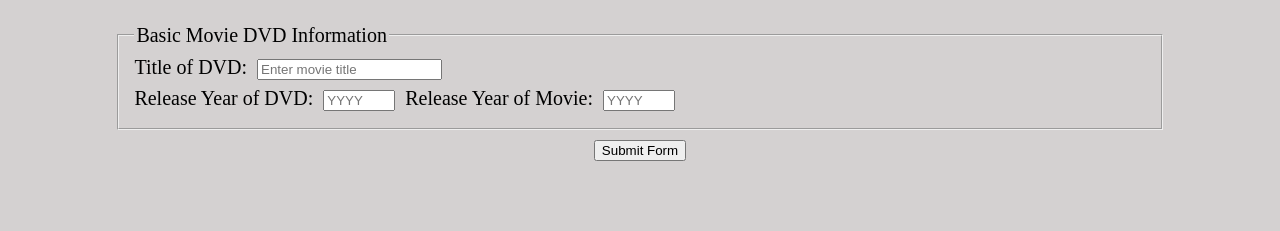
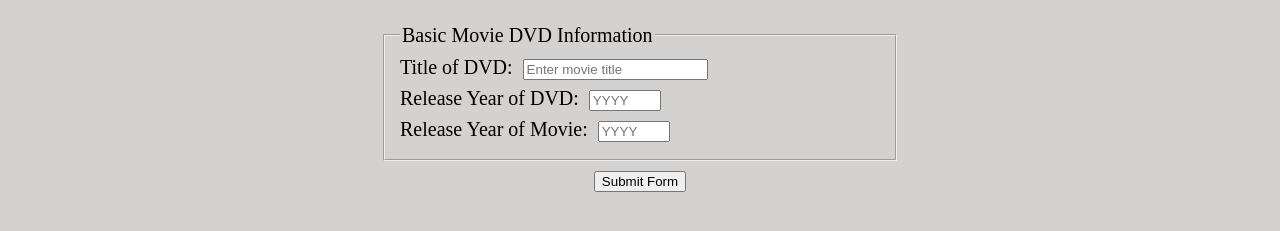
Before and after one commit to jripke74/dvddd, a website: page index.html in a window 1280 px wide. Shown: the part 77-308 px from the top of the page. Drawn offline with Linux system fonts and the light colour scheme.

Commit message:
add br and main style

```diff
--- a/index.html
+++ b/index.html
@@ -27,7 +27,7 @@
         <label for="title">Title of DVD: </label>
         <input type="text" id="title" name="title" placeholder="Enter movie title" required /><br />
         <label for="release-year-dvd">Release Year of DVD: </label>
-        <input type="number" id="release-year-dvd" name="releaseyeardvd" min="1900" max="2045" placeholder="YYYY" step="1" />
+        <input type="number" id="release-year-dvd" name="releaseyeardvd" min="1900" max="2045" placeholder="YYYY" step="1" /><br />
         <label for="release-year-movie">Release Year of Movie: </label>
         <input type="number" id="release-year-dvd" name="releaseyearmovie" min="1900" max="2045" placeholder="YYYY" step="1" />
       </fieldset>
--- a/main.css
+++ b/main.css
@@ -5,6 +5,12 @@ body {
 
 h1 {
   text-align: center;
+}
+
+main {
+  width: 80%;
+  max-width: 600px;
+  margin: 20px auto;
 }
 
 fieldset {
```
